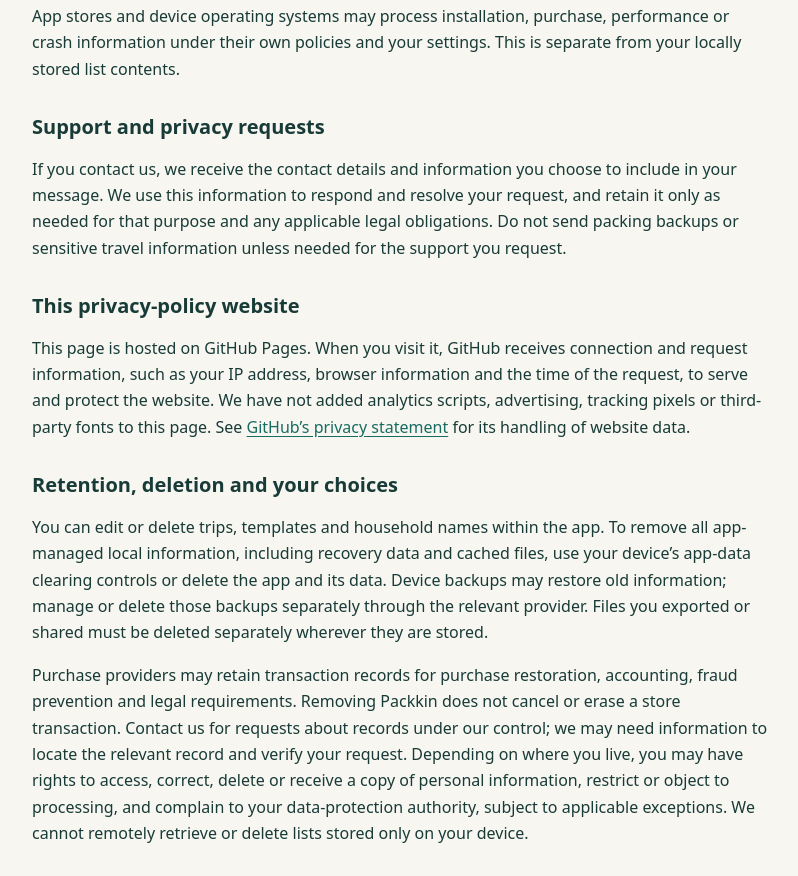
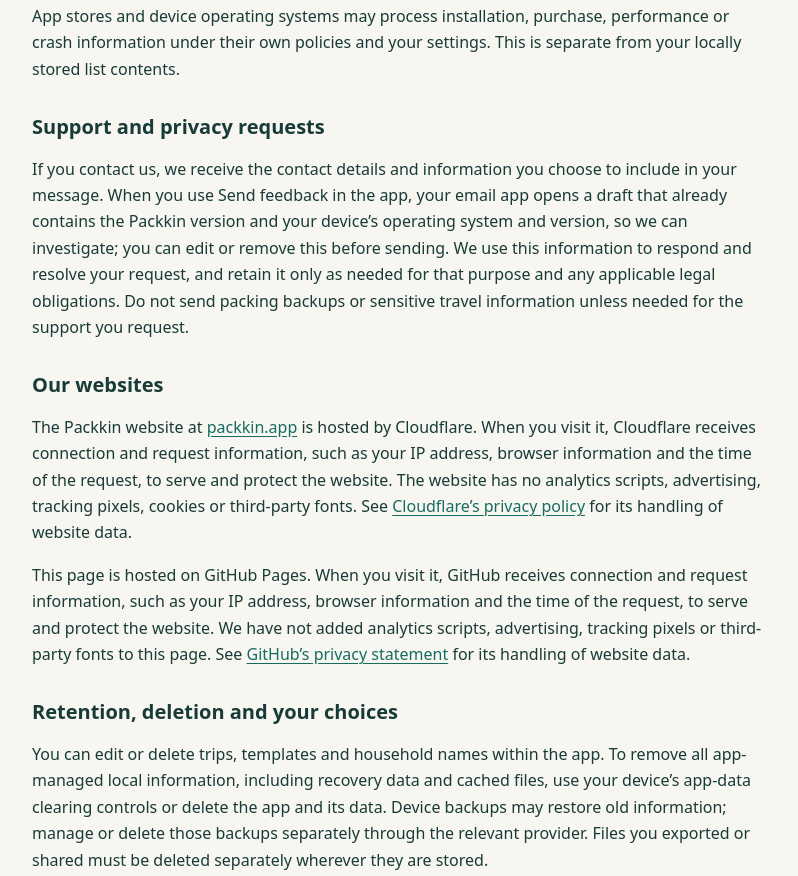
Before and after one commit to Veil-Works/packkin-privacy, a plain HTML site: page index.html in a window 1280 px wide. Shown: the part 1894-2770 px from the top of the page, without its empty margins (240-1038 px from the left). Drawn offline with Linux system fonts and the light colour scheme.

Commit message:
Correct contact email; cover feedback emails and packkin.app

```diff
--- a/index.html
+++ b/index.html
@@ -59,11 +59,11 @@
   <body>
     <main>
       <h1>Packkin Privacy Policy</h1>
-      <p class="meta">Last updated: 19 October 2026</p>
+      <p class="meta">Last updated: 4 November 2026</p>
       <p>
         This policy explains how Packkin, a trip and packing-list app, handles information. Packkin
         is provided by <strong>Temirlan Kurbanov</strong>. For privacy questions or requests,
-        contact <a href="mailto:pacckin.app@kurtem.com">pacckin.app@kurtem.com</a>.
+        contact <a href="mailto:packkin.app@kurtem.com">packkin.app@kurtem.com</a>.
       </p>
 
       <h2>Lists and information you enter</h2>
@@ -155,12 +155,24 @@
       <h2>Support and privacy requests</h2>
       <p>
         If you contact us, we receive the contact details and information you choose to include in
-        your message. We use this information to respond and resolve your request, and retain it
+        your message. When you use Send feedback in the app, your email app opens a draft that
+        already contains the Packkin version and your device’s operating system and version, so we
+        can investigate; you can edit or remove this before sending. We use this information to
+        respond and resolve your request, and retain it
         only as needed for that purpose and any applicable legal obligations. Do not send packing
         backups or sensitive travel information unless needed for the support you request.
       </p>
 
-      <h2>This privacy-policy website</h2>
+      <h2>Our websites</h2>
+      <p>
+        The Packkin website at <a href="https://packkin.app/">packkin.app</a> is hosted by
+        Cloudflare. When you visit it, Cloudflare receives connection and request information, such
+        as your IP address, browser information and the time of the request, to serve and protect
+        the website. The website has no analytics scripts, advertising, tracking pixels, cookies or
+        third-party fonts. See
+        <a href="https://www.cloudflare.com/privacypolicy/">Cloudflare’s privacy policy</a> for its
+        handling of website data.
+      </p>
       <p>
         This page is hosted on GitHub Pages. When you visit it, GitHub receives connection and
         request information, such as your IP address, browser information and the time of the
```
